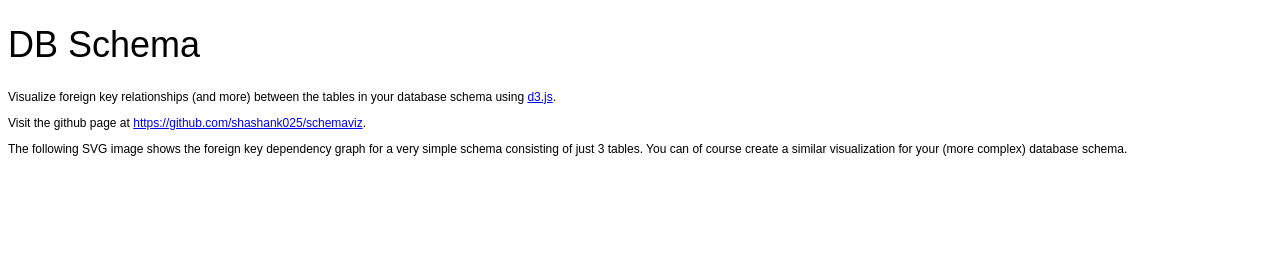
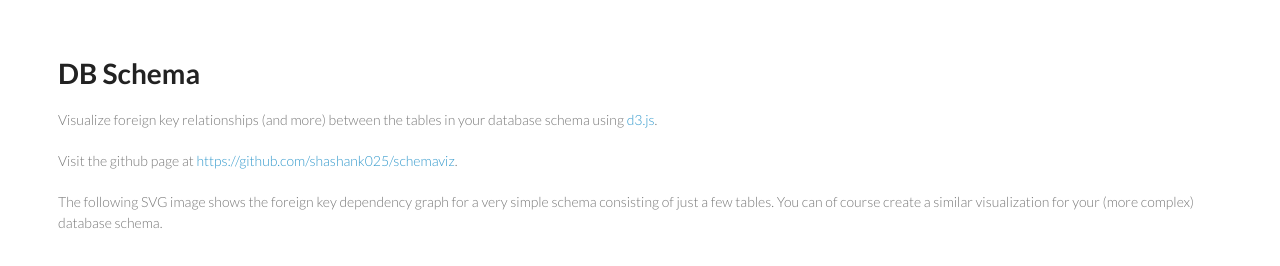
Before and after one commit to shashank025/schemaviz, a plain HTML site: page index.html in a window 1280 px wide. Drawn offline with nearby package versions, Linux system fonts and the light colour scheme.

Commit message:
betterment

```diff
--- a/index.html
+++ b/index.html
@@ -2,7 +2,7 @@
 <meta charset="utf-8">
 <title>Schemaviz: Example DB Schema</title>
 <script src="http://d3js.org/d3.v3.js"></script>
-<link type="text/css" rel="stylesheet" href="style.css"/>
+<link type="text/css" rel="stylesheet" href="stylesheets/styles.css"/>
 <body>
 <h1>DB Schema</h1>
 
@@ -20,7 +20,7 @@ https://github.com/shashank025/schemaviz</a>.
 
 <p>
 The following SVG image shows the foreign key dependency graph for
-a very simple schema consisting of just 3 tables. You can of course
+a very simple schema consisting of just a few tables. You can of course
 create a similar visualization for your (more complex) database schema.
 </p>
 
```
